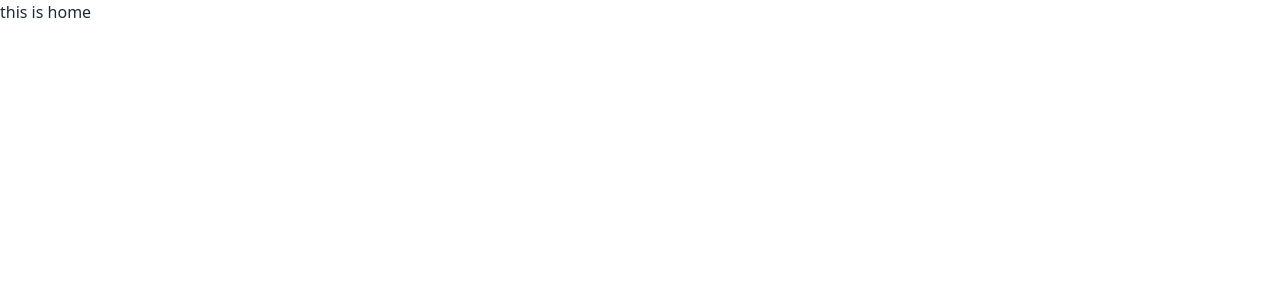
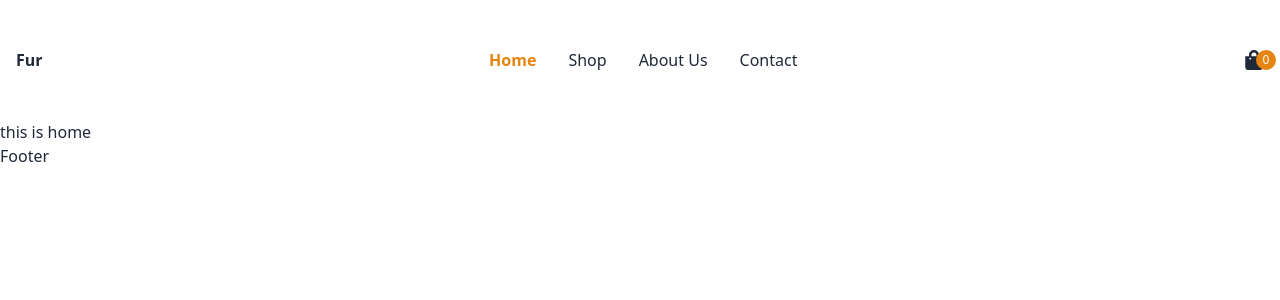
Before and after one commit to AshikurZaman01/Furniture-Landing-Page, a React (Vite) app: page / in a window 1280 px wide. Shown: the top 300 px of the page. Built offline with nearby package versions, Linux system fonts and the light colour scheme.

Commit message:
add Navbar for mobile && desktop

```diff
--- /dev/null
+++ b/src/Components/Contact/Contact.jsx
@@ -0,0 +1,9 @@
+import React from 'react'
+
+const Contact = () => {
+    return (
+        <div>Contact</div>
+    )
+}
+
+export default Contact
--- /dev/null
+++ b/src/Components/Pages/About/About.jsx
@@ -0,0 +1,9 @@
+import React from 'react'
+
+const About = () => {
+  return (
+    <div>About</div>
+  )
+}
+
+export default About
--- /dev/null
+++ b/src/Components/Pages/Footer/Footer.jsx
@@ -0,0 +1,9 @@
+import React from 'react'
+
+const Footer = () => {
+    return (
+        <div>Footer</div>
+    )
+}
+
+export default Footer
--- /dev/null
+++ b/src/Components/Pages/Navbar/CartBtn.jsx
@@ -0,0 +1,13 @@
+import React from 'react'
+import { FaShoppingBag } from 'react-icons/fa'
+
+const CartBtn = () => {
+    return (
+        <div className='hidden md:block cursor-pointer relative'>
+            <FaShoppingBag className='text-xl' />
+            <sup className='absolute top-0 -right-3 bg-primary text-white w-5 h-5  rounded-full flex items-center justify-center text-xs'>0</sup>
+        </div>
+    )
+}
+
+export default CartBtn
--- /dev/null
+++ b/src/Components/Pages/Navbar/Logo.jsx
@@ -0,0 +1,12 @@
+import React from 'react'
+import { Link } from 'react-router-dom'
+
+const Logo = () => {
+    return (
+        <div>
+            <Link className='font-bold' to='/'>Fur</Link>
+        </div>
+    )
+}
+
+export default Logo
--- /dev/null
+++ b/src/Components/Pages/Navbar/MenuItems/Items.jsx
@@ -0,0 +1,17 @@
+import React from 'react'
+import { NavLink } from 'react-router-dom'
+
+const Items = ({ route }) => {
+    return (
+
+        <li>
+            <NavLink
+                className={({ isActive }) => isActive ? "text-primary font-bold duration-300" : "hover:text-primary"}
+
+                to={route.path}>{route.name}</NavLink>
+        </li>
+
+    )
+}
+
+export default Items
--- /dev/null
+++ b/src/Components/Pages/Navbar/MenuItems/MenuItems.jsx
@@ -0,0 +1,77 @@
+import React, { useState } from 'react';
+import Items from './Items';
+import { FaBarsStaggered } from 'react-icons/fa6';
+import { IoMdClose } from 'react-icons/io';
+import { motion } from 'framer-motion';
+
+const MenuItems = () => {
+    const [isOpen, setIsOpen] = useState(false);
+
+    const routes = [
+        { id: 1, name: 'Home', path: '/' },
+        { id: 2, name: 'Shop', path: '/shop' },
+        { id: 3, name: 'About Us', path: '/about' },
+        { id: 4, name: 'Contact', path: '/contact' },
+    ];
+
+    const handleOpenBtn = () => {
+        setIsOpen(!isOpen);
+    };
+
+    return (
+        <nav>
+            <div className="max-w-7xl mx-auto px-4 sm:px-6 lg:px-8">
+                <div className="flex justify-between items-center py-4 md:py-6">
+
+
+                    {/* Mobile Toggle Button */}
+                    <div className="md:hidden cursor-pointer text-3xl text-primary">
+                        {isOpen ? (
+                            <IoMdClose onClick={handleOpenBtn} />
+                        ) : (
+                            <FaBarsStaggered onClick={handleOpenBtn} />
+                        )}
+                    </div>
+
+                    {/* Desktop Menu */}
+                    <div className="hidden md:flex space-x-8">
+                        <ul className="flex items-center space-x-8">
+                            {routes.map((route) => (
+                                <Items key={route.id} route={route} />
+                            ))}
+                        </ul>
+                    </div>
+                </div>
+            </div>
+
+            {/* Mobile Menu Overlay */}
+            {isOpen && (
+                <div className="fixed inset-0 bg-black bg-opacity-60 z-40">
+                    <motion.div
+                        initial={{ x: '100%' }}
+                        animate={{ x: 0 }}
+                        exit={{ x: '100%' }}
+                        transition={{ duration: 0.3 }}
+                        className="fixed top-0 right-0 w-3/4 max-w-xs h-full bg-white shadow-lg z-50"
+                    >
+                        <div className="flex justify-end p-4">
+                            <IoMdClose
+                                className="text-3xl text-primary cursor-pointer"
+                                onClick={handleOpenBtn}
+                            />
+                        </div>
+                        <div className="flex flex-col items-center gap-8 py-6">
+                            <ul className="flex flex-col items-center gap-6">
+                                {routes.map((route) => (
+                                    <Items key={route.id} route={route} />
+                                ))}
+                            </ul>
+                        </div>
+                    </motion.div>
+                </div>
+            )}
+        </nav>
+    );
+};
+
+export default MenuItems;
--- /dev/null
+++ b/src/Components/Pages/Navbar/Navbar.jsx
@@ -0,0 +1,22 @@
+import React from 'react'
+import Logo from './Logo'
+import MenuItems from './MenuItems/MenuItems'
+import CartBtn from './CartBtn'
+
+const Navbar = () => {
+    return (
+        <div>
+            <nav className='max-w-screen-xl container  mx-auto flex justify-between items-center py-6 px-4'>
+
+                <Logo></Logo>
+
+                <MenuItems></MenuItems>
+
+                <CartBtn></CartBtn>
+
+            </nav>
+        </div>
+    )
+}
+
+export default Navbar
--- /dev/null
+++ b/src/Components/Pages/Shop/Shop.jsx
@@ -0,0 +1,9 @@
+import React from 'react'
+
+const Shop = () => {
+    return (
+        <div>Shop</div>
+    )
+}
+
+export default Shop
--- a/src/Components/Roots/Roots.jsx
+++ b/src/Components/Roots/Roots.jsx
@@ -1,9 +1,13 @@
 import { Outlet } from 'react-router-dom';
+import Navbar from '../Pages/Navbar/Navbar';
+import Footer from '../Pages/Footer/Footer';
 
 const Roots = () => {
     return (
         <div>
+            <Navbar></Navbar>
             <Outlet></Outlet>
+            <Footer></Footer>
         </div>
     );
 };
```
Also changed, not shown: src/main.jsx (+15 -0 lines).
